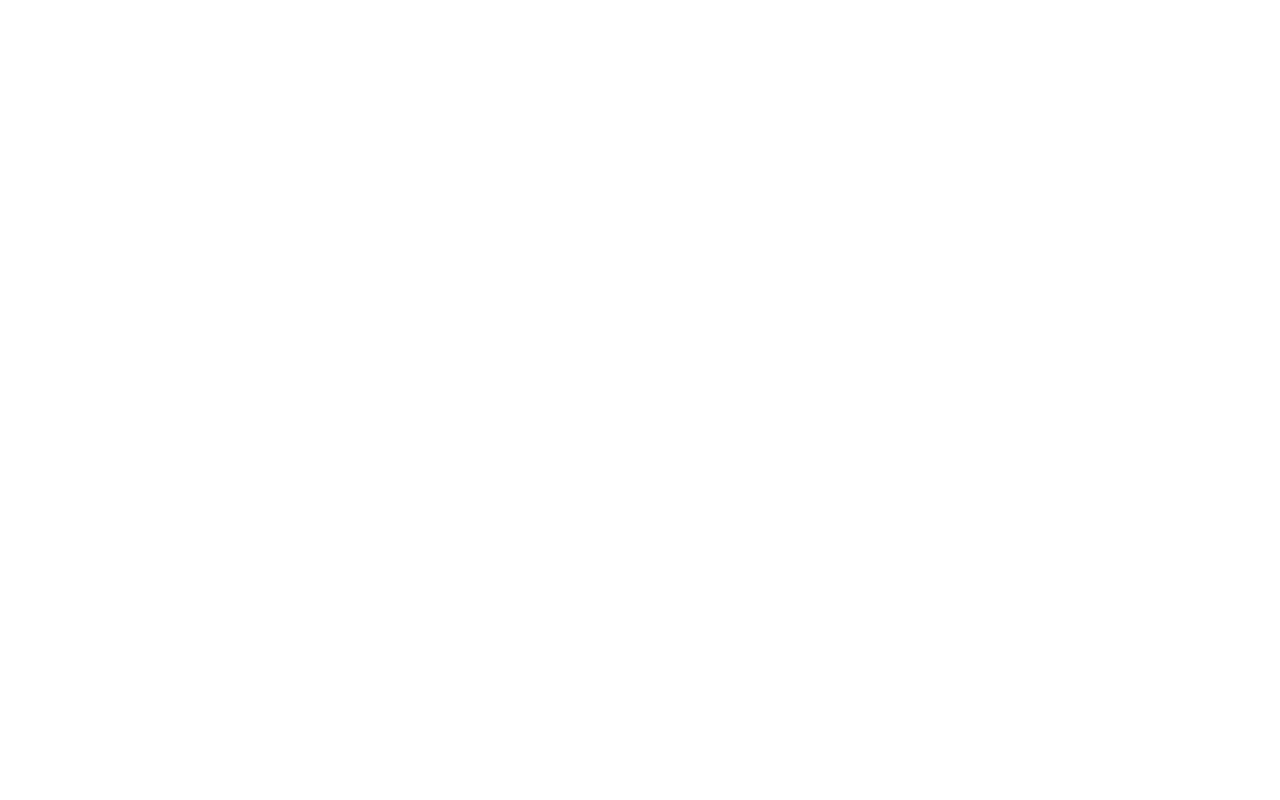
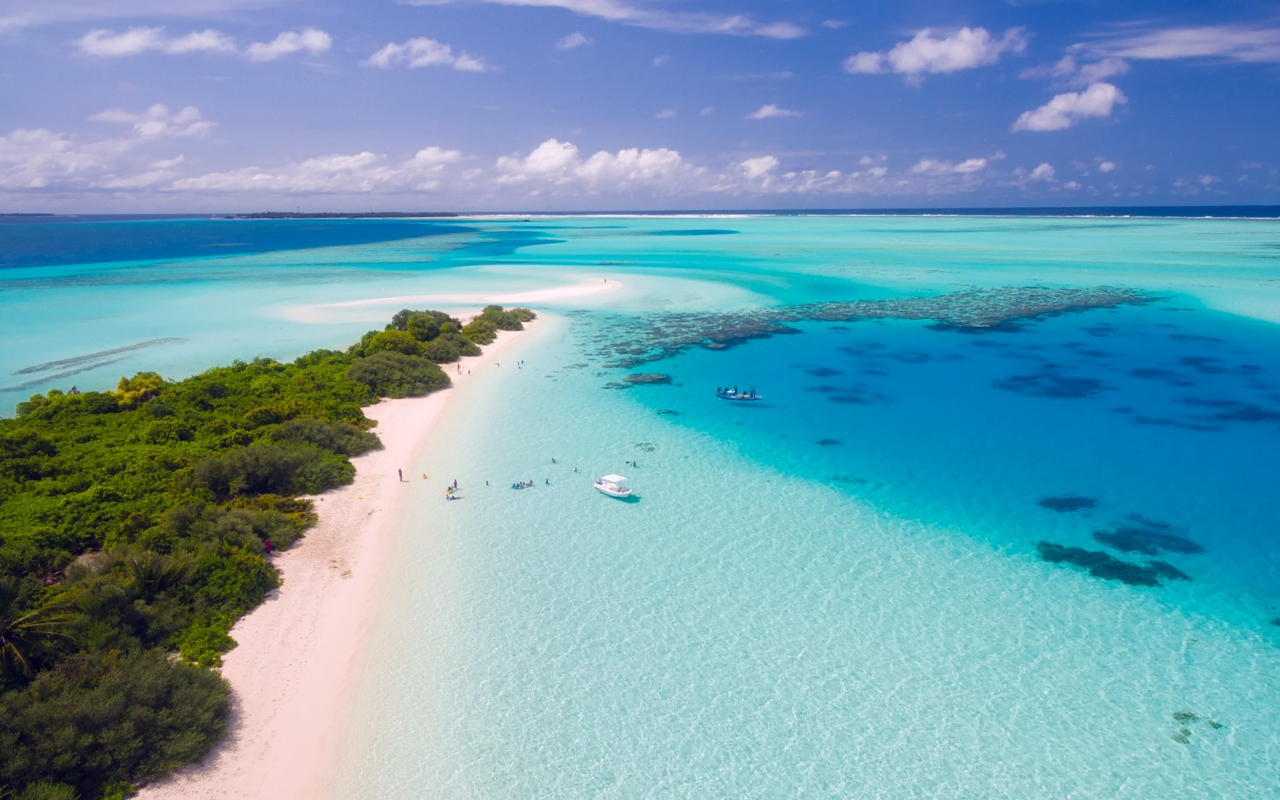
Before and after one commit to Micah-Hendrickson-FPC/odin-form, a plain HTML site: page index.html in a window 1280 px wide. Drawn offline with Linux system fonts and the light colour scheme.

Commit message:
Add beach image background

```diff
--- a/index.html
+++ b/index.html
@@ -3,9 +3,10 @@
 <head>
     <meta charset="UTF-8">
     <meta name="viewport" content="width=device-width, initial-scale=1.0">
-    <title>Document</title>
+    <title>Beach Tour Signups</title>
+    <link rel="stylesheet" href="styles.css"/>
 </head>
 <body>
-
+    <img src="./beach_background.jpg" alt="A beautiful sunny beach with trees and people swimming."/>
 </body>
 </html>
--- a/styles.css
+++ b/styles.css
@@ -0,0 +1,6 @@
+img {
+    max-height: 100vh;
+    position: fixed;
+    top: 0;
+    left: 0;
+}
```
Also changed, not shown: beach_background.jpg (added), 1 other file.
